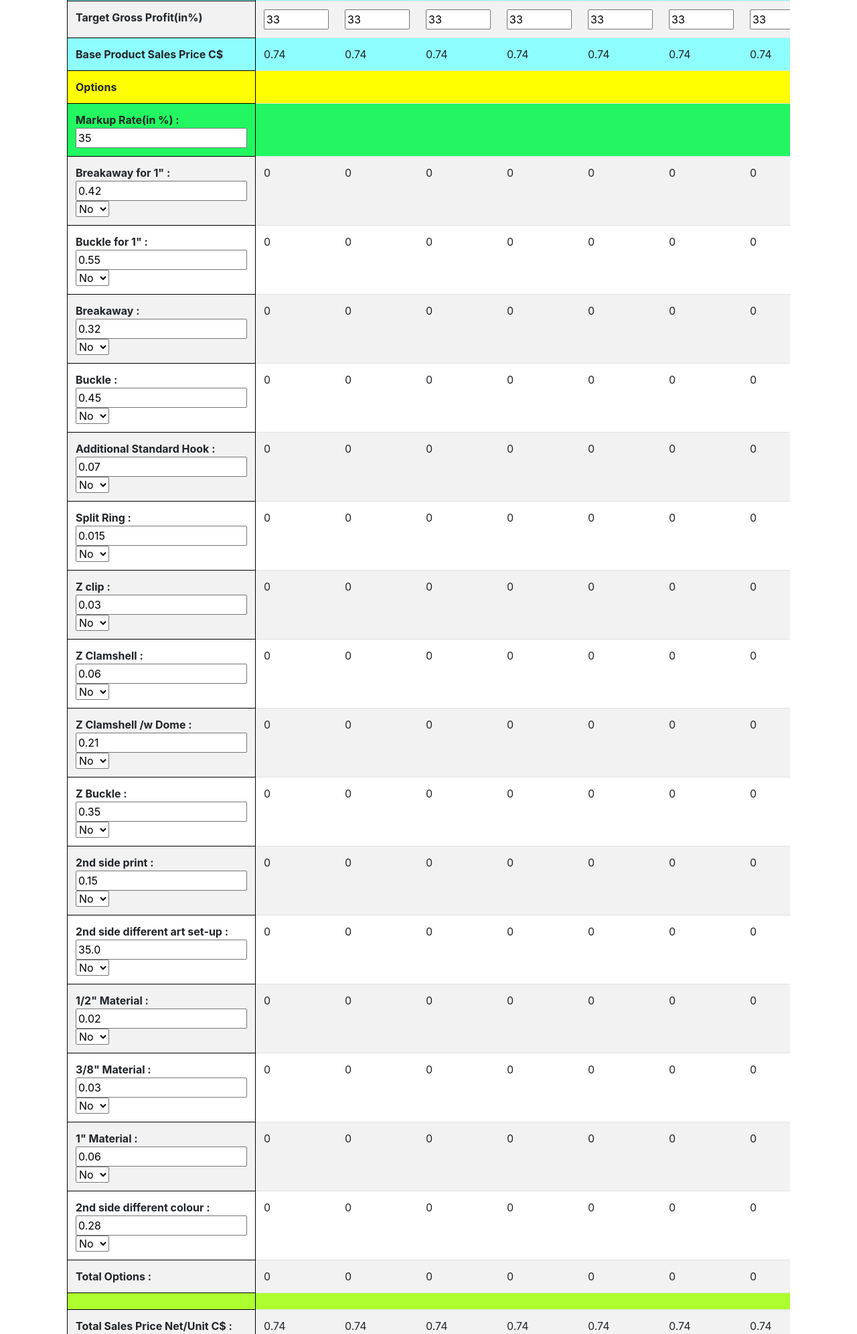
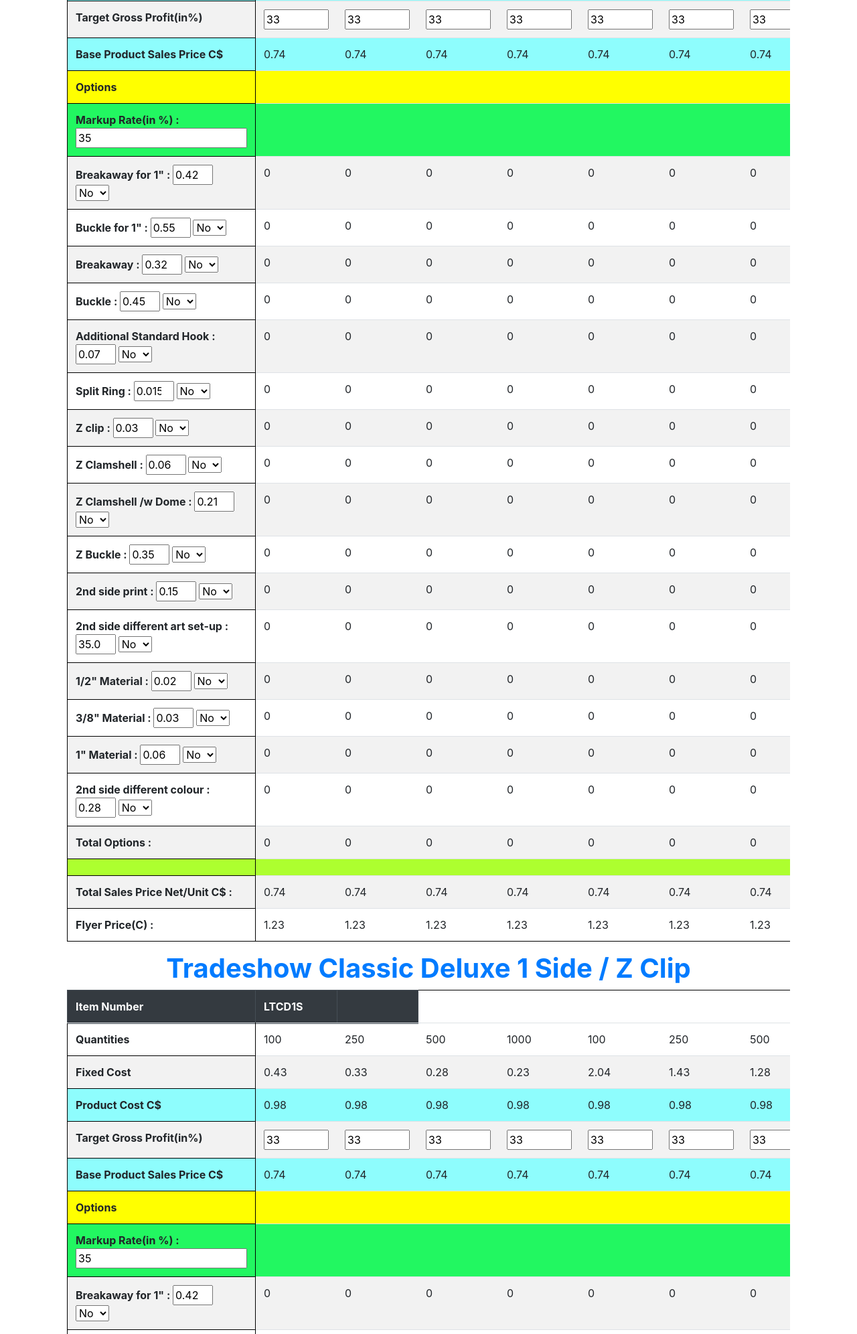
Before and after one commit to piyushkummaar/Costengine, a Django app: template templates/index.html in a window 1280 px wide. Shown: the part 828-2820 px from the top of the page at 67% size. Run offline with Django 3.2, Linux system fonts and the light colour scheme; data comes from the database, SQL or seed files in the repository; the template is opened without the code that fills it: values that come from a table or form of the project are taken from there, most other values are stand-ins (such as "Sample title", 1, 10 or a date in 2020); some libraries are stand-ins or nearby versions.

Commit message:
upatedcode

```diff
--- a/templates/index.html
+++ b/templates/index.html
@@ -108,7 +108,7 @@
                     <tr style="background-color: rgb(34, 247, 97);">
                         <th>
                             Markup Rate(in %) :
-                            <input id="mrk" type="number" size="30" value="{{item.markup}}">
+                            <input id="mrk" type="number" size="5" value="{{item.markup}}">
                          </th>
                         {% for i in items %}
                         <td>  </td>
@@ -117,7 +117,7 @@
                     {% for opt in options%}
                     {% if item.sku == opt.sku %}
                     <tr class="optval">
-                       <th scope="row">{{opt}} : <input type="number" step="0.01" value="{{opt.optionvalue}}" size="3" class="optcls">
+                       <th scope="row">{{opt}} : <input type="number" value="{{opt.optionvalue}}" class="optcls" style="width:60px"/>
                            <select name="option"  width="3" class="ddlopt" id="opt{{opt.id}}">
                                <option value="N">No</option>
                                <option value="Y">Yes</option>
@@ -207,7 +207,7 @@
                         <tr id='inp'>
                         <th scope="row">Target Gross Profit(in%)</th>
                         {% for i in items %}
-                        <td><input type="number" value="{{ imd.targetgrossprofit }}" class="tgp" size="5"></td>
+                        <td><input type="number" value="{{ imd.targetgrossprofit }}" class="tgp" style="width:60px"></td>
                         {% endfor %}
                         </tr>
                         <tr style="background-color: rgb(142, 253, 253);" id='bcps'>
@@ -288,7 +288,7 @@
            {% if imd.sku == opt.sku %}
            <tr style="background-color: skyblue">
             <tr class="optval">
-                <th scope="row">{{opt}} : <input type="number" step="0.01" value="{{opt.optionvalue}}" size="3" class="optcls">
+                <th scope="row">{{opt}} : <input type="number" step="0.01" value="{{opt.optionvalue}}" class="optcls" style="width:60px"/>
                     <select name="option"  width="3" class="ddlopt" id="opt{{opt.id}}">
                         <option value="N">No</option>
                         <option value="Y">Yes</option>
```
